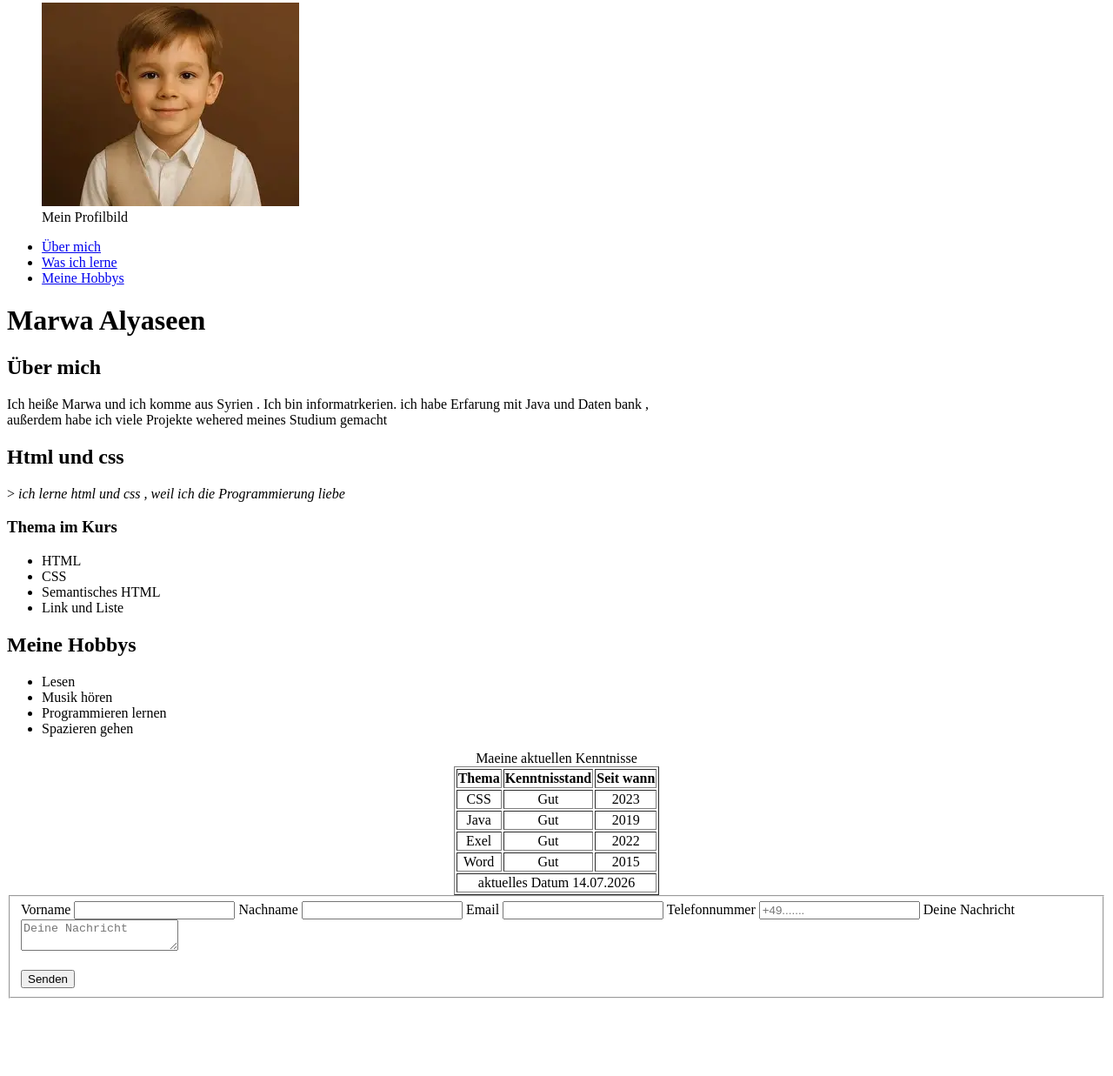
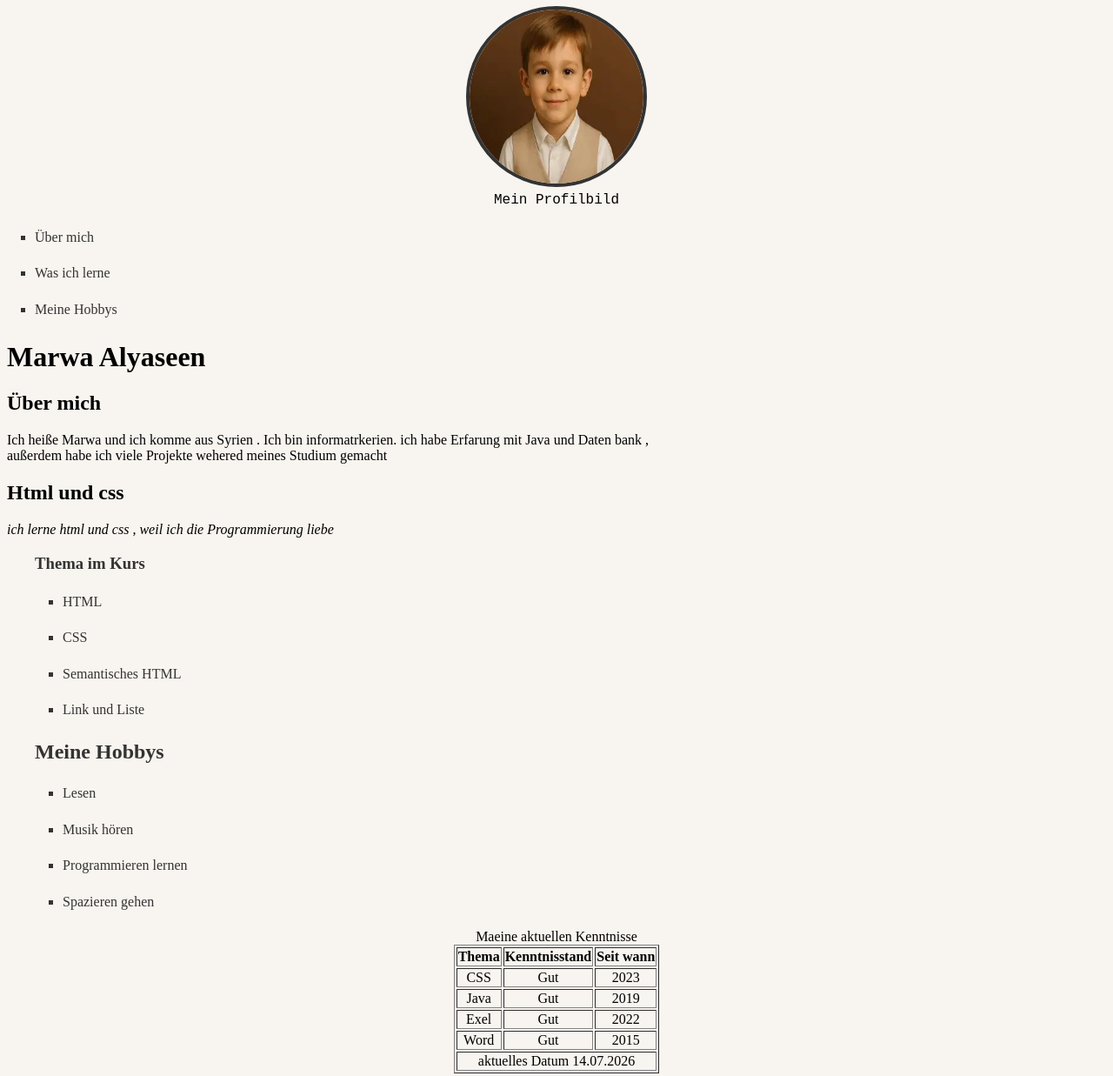
Before and after one commit to marwa555/Erst_App, a plain HTML site: page index.html in a window 1280 px wide. Shown: the part 13-1250 px from the top of the page at 87% size. Before the commit the page ends 1187 px from the top, so only its background shows below. Drawn offline with Linux system fonts and the light colour scheme.

Commit message:
Neue Style für index

```diff
--- /dev/null
+++ b/CSS/index-style.css
@@ -0,0 +1,94 @@
+ *::before,
+*::after {
+  box-sizing: border-box;
+}
+body {
+    background-color:#f8f4ef;
+}
+
+ figure{
+text-align: center;
+margin: 20px auto;
+ }
+
+ figure img {
+    width: 12.5rem;
+    height: 12.5rem;
+    border-radius: 50%;
+    border: 0.3rem solid #333;
+
+
+}
+figure figcaption{
+    margin-top: 0.1rem;
+    font-family: italic ,'Courier New', Courier, monospace;
+    counter-reset: #333;
+}
+
+ul{
+    list-style: square;
+    padding-left: 2rem;
+    line-height: 1.8;
+
+
+}
+ul a {
+    color: #333;
+    text-decoration: none;
+}
+li {
+    margin-bottom: 0.5rem;
+    color: grey;
+
+}
+#lernen,#hobbys, ul {
+    list-style-type: square;
+    padding-left: 2rem;
+}
+#lernen,#hobbys ,li {
+    margin-bottom: 0.8rem;
+    font-size: 1rem;
+    color: #333;
+}
+fieldset form {
+    max-width: 31.25rem;
+    margin: 2rem;
+padding: 1.5rem;
+background-color:#ffffff;
+border: 1px solid #ddd;
+border-radius: 0.75rem;
+}
+fieldset form label {
+    display: block;
+    margin-top: 1rem;
+    margin-bottom: 0.4rem;
+   font-weight: bold;
+}
+fieldset form input,textarea {
+    width: 100%;
+    padding:0.7rem;
+    border: 1px solid #ccc;
+    border-radius: 0.4rem;
+    font-size: 1rem;
+    box-sizing: border-box;
+}
+
+fieldset form textarea{
+    resize: vertical;
+    min-height: 7rem;
+
+}
+fieldset form button {
+    margin-top: 1.2rem;
+    padding: 0.8rem 1.5rem;
+    background-color: #4CAF50;
+    color: white;
+    border: none;
+    border-radius: 0.4rem;
+    cursor: pointer;
+    font-size: 1rem;
+
+}
+fieldset form button:hover{
+    background-color: #45a049;
+}
--- a/index.html
+++ b/index.html
@@ -3,6 +3,7 @@
   <head lang="de">
  <meta charset="UTF-8">
   <meta name="viewport" content="width=device-width, initial-scale=1.0">
+  <link rel="stylesheet" href="CSS/index-style.css">
      <title>Meine Seite</title>
  </head>
 <body>
@@ -22,7 +23,7 @@
         meines Studium gemacht
     </p>
     <h2>Html und css</h2>
-    <p>><em>
+    <p><em>
         ich lerne html und css , weil ich die Programmierung liebe
     </em></p>
     <section id="lernen"> <h3>Thema im Kurs</h3>
@@ -80,7 +81,7 @@
         <td colspan="3">aktuelles Datum 14.07.2026</td>
     </tr>
   </tfoot>
-</table>
+</table><br>
  <fieldset>
     <form>
         <label for="name">Vorname </label>
```
